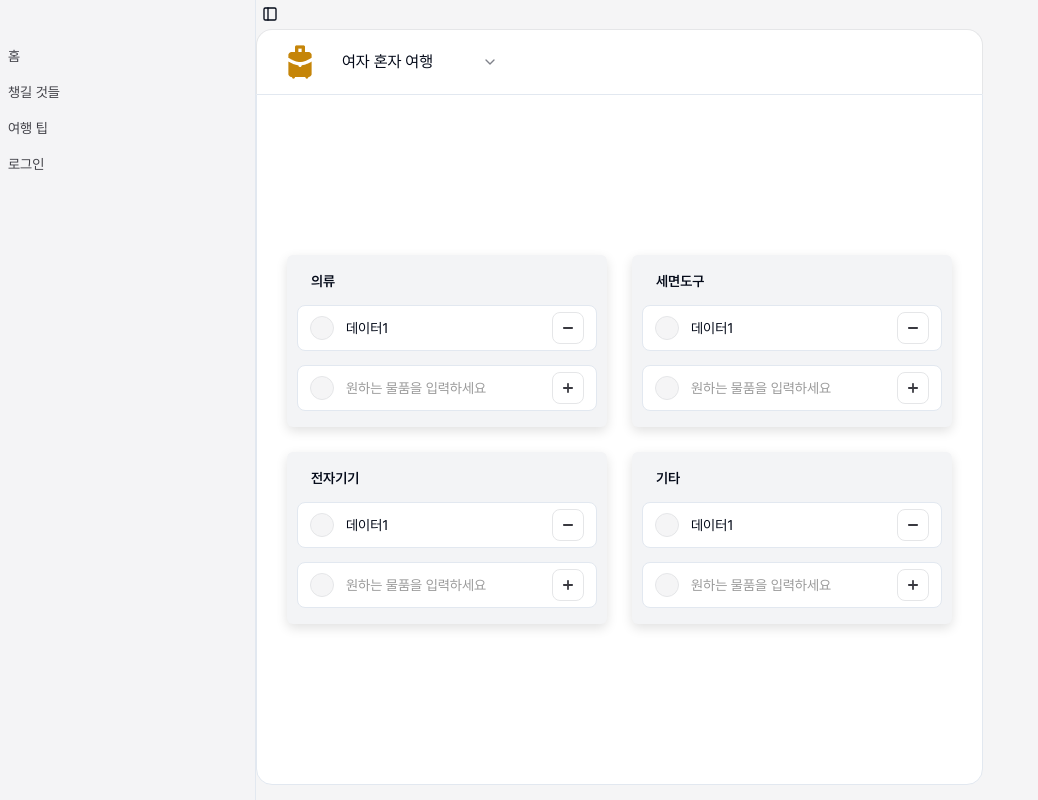
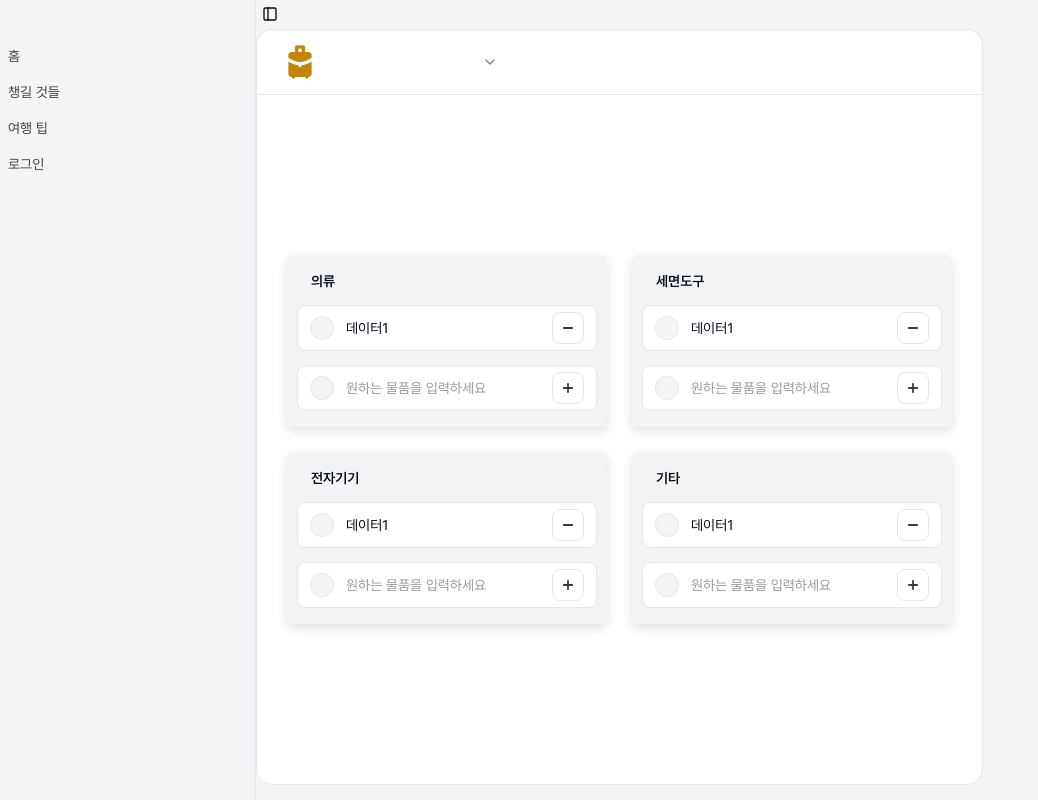
Before and after one commit to jiwonly/TravelBag, a React (Vite) app in the folder m7-frontend/: page /template/1 in a window 1280 px wide. Shown: the whole page, without its empty margins (0-1038 px from the left). Built offline with nearby package versions, Linux system fonts and the light colour scheme.

Commit message:
✨ feat: Implement navigation based on the selected template ID

```diff
--- a/m7-frontend/src/App.jsx
+++ b/m7-frontend/src/App.jsx
@@ -32,6 +32,7 @@ function reducer(state, action) {
   return nextState;
 }
 const mockData = [
+  { id: 0, title: "내 마음대로 시작하기" },
   {
     id: 1,
     title: "여자 혼자 여행",
@@ -49,6 +50,8 @@ const mockData = [
 const custom = [
   { id: 4, title: "연인과 오사카" },
   { id: 5, title: "중학교 친구들과 여행" },
+  { id: 6, title: "먹고 죽으러 가는 여행" },
+  { id: 7, title: "휴식이 필요해 떠나요" },
 ];
 
 export const TemplateStateContext = createContext();
--- /dev/null
+++ b/m7-frontend/src/components/CustomTemplate.jsx
@@ -0,0 +1,20 @@
+import Header from "./Header";
+import { CheckList } from "./CheckList";
+
+const CustomStart = ({ isTemplate, icon, title }) => {
+  return (
+    <div>
+      <Header isTemplate={isTemplate} icon={icon} title={title} />
+      <div className="Custom px-[30px] py-[160px] flex flex-col items-start flex-[1_0_0] self-stretch rounded-b-[16px] border-[1px] bg-[var(--White,_#FFF)]">
+        <div className="grid grid-cols-2 gap-[25px] w-full">
+          <CheckList title="의류" />
+          <CheckList title="세면도구" />
+          <CheckList title="전자기기" />
+          <CheckList title="기타" />
+        </div>
+      </div>
+    </div>
+  );
+};
+
+export default CustomStart;
--- a/m7-frontend/src/components/Header.jsx
+++ b/m7-frontend/src/components/Header.jsx
@@ -1,31 +1,41 @@
+import { useContext, useState } from "react";
 import {
   Select,
-  SelectGroup,
+  SelectTrigger,
   SelectValue,
-  SelectTrigger,
   SelectContent,
-  SelectLabel,
   SelectItem,
-  SelectSeparator,
-  SelectScrollUpButton,
-  SelectScrollDownButton,
 } from "../components/ui/select";
+import { TemplateStateContext } from "@/App";
+import { SelectedDisplatchData, SelectedSateData } from "@/pages/Template";
 
 const Header = ({ isTemplate, icon, title, memo }) => {
+  const data = useContext(TemplateStateContext);
+  const dispatchContext = useContext(SelectedDisplatchData);
+  const onChange = dispatchContext?.onChange;
+  const [selectedTitle, setSelectedTitle] = useState(title); // 선택된 값을 useState에 보관!!!
+
+  const onSelected = (value) => {
+    onChange(value);
+    setSelectedTitle(value);
+  };
+
   return (
     <div className="flex items-center py-[12px] px-[23px] gap-[10px] self-stretch border-t border-l border-r rounded-t-[16px] border-[#e5e6e8] bg-[var(--White,_#FFF)]">
       <section className="icon w-[40px] h-[40px] flex-shrink-0">
-        <img src={`/${icon}.png`} />
+        <img src={`/${icon}.png`} alt="icon" />
       </section>
       {isTemplate ? (
-        <Select>
+        <Select onValueChange={(value) => onSelected(value)}>
           <SelectTrigger className="w-[180px]">
-            <SelectValue placeholder={title} />
+            <SelectValue placeholder={selectedTitle} />
           </SelectTrigger>
           <SelectContent>
-            <SelectItem value="eat">먹고 죽으러 가는 여행</SelectItem>
-            <SelectItem value="female">여자 혼자 여행</SelectItem>
-            <SelectItem value="male">남자 혼자 여행</SelectItem>
+            {data.map((item) => (
+              <SelectItem key={item.id} value={item.title}>
+                {item.title}
+              </SelectItem>
+            ))}
           </SelectContent>
         </Select>
       ) : (
--- a/m7-frontend/src/pages/Template.jsx
+++ b/m7-frontend/src/pages/Template.jsx
@@ -1,11 +1,30 @@
-import { useParams } from "react-router-dom";
+import { useParams, useNavigate } from "react-router-dom";
 import { InputWithLabel } from "@/components/InputWithLabel";
 import { SideBar } from "@/components/SideBar";
 import { SidebarProvider, SidebarTrigger } from "@/components/ui/sidebar";
-import CustomStart from "@/components/CustomStart";
+import CustomTemplate from "@/components/CustomTemplate";
+import { useState, useContext } from "react";
+import { TemplateStateContext } from "@/App";
+import { createContext } from "react";
+
+export const SelectedSateData = createContext();
+export const SelectedDisplatchData = createContext();
 
 const Template = ({ children }) => {
+  const nav = useNavigate();
   const params = useParams();
+  const data = useContext(TemplateStateContext);
+  const template = data.find((item) => String(item.id) === String(params.id));
+  const [input, setInput] = useState(template ? template.title : ""); // input state : 선택된 template의 제목 보관
+
+  const onChange = (title) => {
+    // 다른 template이 선택됐을 때 호출되는 함수
+    setInput(title);
+
+    const selectedId = data.find((item) => item.title === title).id;
+    nav(`/template/${selectedId}`);
+  };
+
   return (
     <div>
       <SidebarProvider>
@@ -13,7 +32,11 @@ const Template = ({ children }) => {
         <main>
           <SidebarTrigger />
           {children}
-          <CustomStart isTemplate={true} icon="bag" title="여자 혼자 여행" />
+          <SelectedSateData.Provider value={input}>
+            <SelectedDisplatchData.Provider value={{ onChange }}>
+              <CustomTemplate isTemplate={true} icon="bag" title={input} />
+            </SelectedDisplatchData.Provider>
+          </SelectedSateData.Provider>
         </main>
       </SidebarProvider>
     </div>
```
